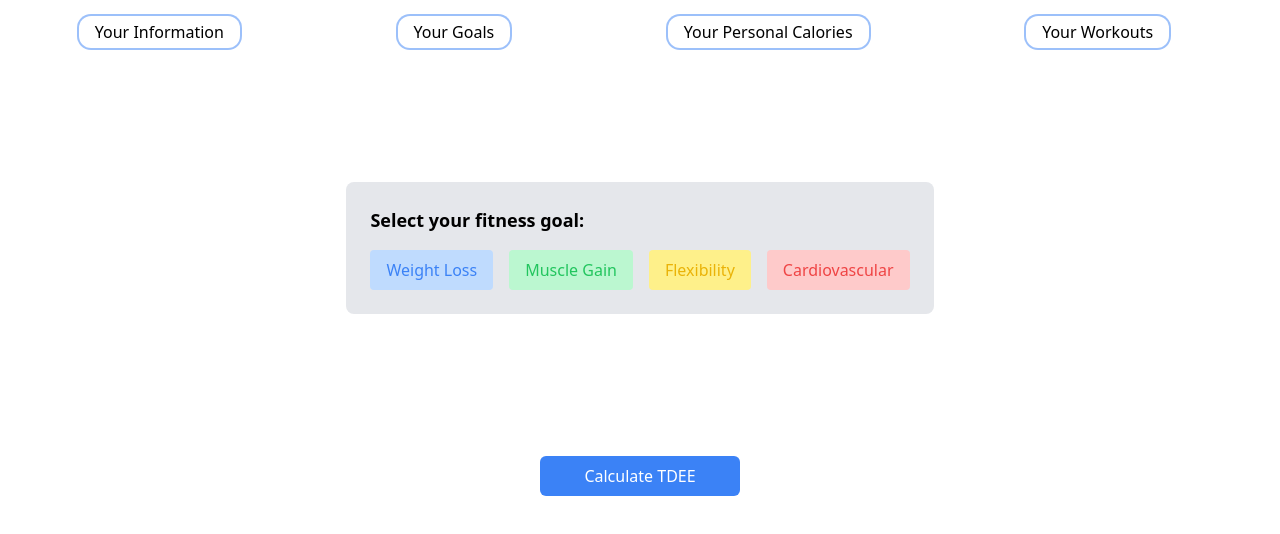
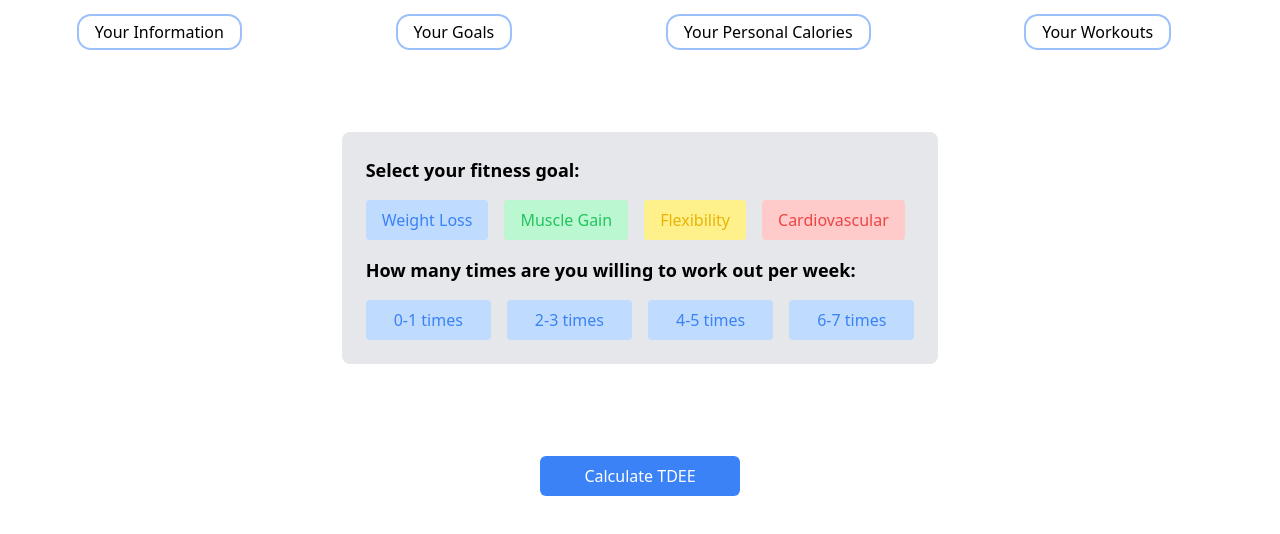
Before and after one commit to Czar123-kali/FitnessApp, a React (Create React App) app: page /goals in a window 1280 px wide. Shown: the top 534 px of the page. Built offline with nearby package versions, Linux system fonts and the light colour scheme.

Commit message:
added frequency

```diff
--- a/src/App.js
+++ b/src/App.js
@@ -1,46 +1,49 @@
-import UserGoals from "./components/UserGoals";
-import UserInfo from "./components/UserInfo";
-import Nutrition from "./components/Nutrition";
-import Navbar from "./components/Navbar";
-import { Routes, Route } from "react-router-dom";
-import { useState } from "react";
+import UserGoals from './components/UserGoals'
+import UserInfo from './components/UserInfo'
+import Nutrition from './components/Nutrition'
+import Navbar from './components/Navbar'
+import { Routes, Route } from 'react-router-dom'
+import { useState } from 'react'
 
 function App() {
   const [userData, setUserData] = useState({
-    goal: "",
-    age: "",
-    gender: "",
-    height: "",
-    weight: "",
-    activityLevel: "",
-  });
-  const [tdee, setTdee] = useState();
+    goal: '',
+    age: '',
+    gender: '',
+    height: '',
+    weight: '',
+    activityLevel: '',
+    workoutFreq: 0,
+  })
+  const [tdee, setTdee] = useState()
   const [userInfo, setUserInfo] = useState({
-    age: "",
-    gender: "",
-    height: "",
-    weight: "",
-    activityLevel: "",
-  });
-  const [selectedGoal, setSelectedGoal] = useState("");
-  const [showTDEE, setShowTDEE] = useState(false);
+    age: '',
+    gender: '',
+    height: '',
+    weight: '',
+    activityLevel: '',
+  })
+  const [selectedGoal, setSelectedGoal] = useState('')
+  const [workoutFreq, setWorkoutFreq] = useState(0)
+
+  const [showTDEE, setShowTDEE] = useState(false)
 
   const handleTdeeCalculation = (tdeeValue) => {
-    setTdee(tdeeValue);
-  };
+    setTdee(tdeeValue)
+  }
 
-  const handleUserDataChange = (userInfoData, userGoalData) => {
-    const updatedUserData = { ...userInfoData, userGoalData };
-    console.log(updatedUserData);
-    setUserData(updatedUserData);
-  };
+  const handleUserDataChange = (userInfoData, userGoalData, userFreqData) => {
+    const updatedUserData = { ...userInfoData, userGoalData, userFreqData }
+    console.log(updatedUserData)
+    setUserData(updatedUserData)
+  }
 
   return (
     <div>
       <Navbar />
       <Routes>
         <Route
-          path="/"
+          path='/'
           element={
             <UserInfo
               handleUserDataChange={handleUserDataChange}
@@ -51,7 +54,7 @@ function App() {
           }
         />
         <Route
-          path="goals"
+          path='goals'
           element={
             <UserGoals
               handleUserDataChange={handleUserDataChange}
@@ -60,18 +63,20 @@ function App() {
               handleTdeeCalculation={handleTdeeCalculation}
               selectedGoal={selectedGoal}
               setSelectedGoal={setSelectedGoal}
+              workoutFreq={workoutFreq}
+              setWorkoutFreq={setWorkoutFreq}
               showTDEE={showTDEE}
               setShowTDEE={setShowTDEE}
             />
           }
         ></Route>
         <Route
-          path="calculator"
+          path='calculator'
           element={<Nutrition tdee={tdee} userData={userData} />}
         ></Route>
       </Routes>
     </div>
-  );
+  )
 }
 
-export default App;
+export default App
--- a/src/components/UserGoals.js
+++ b/src/components/UserGoals.js
@@ -8,13 +8,21 @@ const UserGoals = ({
   handleTdeeCalculation,
   selectedGoal,
   setSelectedGoal,
+  workoutFreq,
+  setWorkoutFreq,
   showTDEE,
   setShowTDEE,
 }) => {
   const handleGoalChange = (event) => {
     const goal = event.currentTarget.value
     setSelectedGoal(goal) // Update selectedGoal state
-    handleUserDataChange(userInfo, goal) // Pass the selected goal to the parent component
+    handleUserDataChange(userInfo, goal, workoutFreq) // Pass the selected goal to the parent component
+  }
+
+  const handleFreqChange = (event) => {
+    const frequency = event.target.value
+    setWorkoutFreq(frequency)
+    handleUserDataChange(userData, selectedGoal, frequency)
   }
 
   return (
@@ -98,6 +106,84 @@ const UserGoals = ({
               Cardiovascular
             </label>
           </div>
+          <h3 className='text-lg font-semibold py-4'>
+            How many times are you willing to work out per week:
+          </h3>
+          <div className='flex flex-row space-x-4'>
+            <label
+              className={`flex items-center ${
+                workoutFreq === 1
+                  ? 'bg-blue-500 text-white animate-bounce'
+                  : 'bg-blue-200 text-blue-500'
+              } px-7 py-2 rounded cursor-pointer transition-colors`}
+            >
+              <input
+                type='radio'
+                name='frequency'
+                value={1}
+                checked={workoutFreq === 1}
+                className='hidden'
+                onClick={handleFreqChange}
+                readOnly
+              />
+              0-1 times
+            </label>
+            <label
+              className={`flex items-center ${
+                workoutFreq === 3
+                  ? 'bg-blue-500 text-white animate-bounce'
+                  : 'bg-blue-200 text-blue-500'
+              } px-7 py-2 rounded cursor-pointer transition-colors`}
+            >
+              <input
+                type='radio'
+                name='frequency'
+                value={3}
+                checked={workoutFreq === 3}
+                className='hidden'
+                onClick={handleFreqChange}
+                readOnly
+              />
+              2-3 times
+            </label>
+            <label
+              className={`flex items-center ${
+                workoutFreq === 5
+                  ? 'bg-blue-500 text-white animate-bounce'
+                  : 'bg-blue-200 text-blue-500'
+              } px-7 py-2 rounded cursor-pointer transition-colors`}
+            >
+              <input
+                type='radio'
+                name='frequency'
+                value={5}
+                checked={workoutFreq === 5}
+                className='hidden'
+                onClick={handleFreqChange}
+                readOnly
+              />
+              4-5 times
+            </label>
+
+            <label
+              className={`flex items-center ${
+                workoutFreq === 7
+                  ? 'bg-blue-500 text-white animate-bounce'
+                  : 'bg-blue-200 text-blue-500'
+              } px-7 py-2 rounded cursor-pointer transition-colors`}
+            >
+              <input
+                type='radio'
+                name='frequency'
+                value={7}
+                checked={workoutFreq === 7}
+                className='hidden'
+                onClick={handleFreqChange}
+                readOnly
+              />
+              6-7 times
+            </label>
+          </div>
         </div>
       </div>
       <Result
--- a/src/components/UserInfo.js
+++ b/src/components/UserInfo.js
@@ -20,7 +20,6 @@ const UserInfo = ({
         <h3 className="text-lg font-semibold mb-4">
           Input your info below to calculate how many calories you burn a day:
         </h3>
-        form
         <div className="flex flex-col space-y-4">
           <div className="flex flex-col">
             <label htmlFor="age">Age</label>
```
